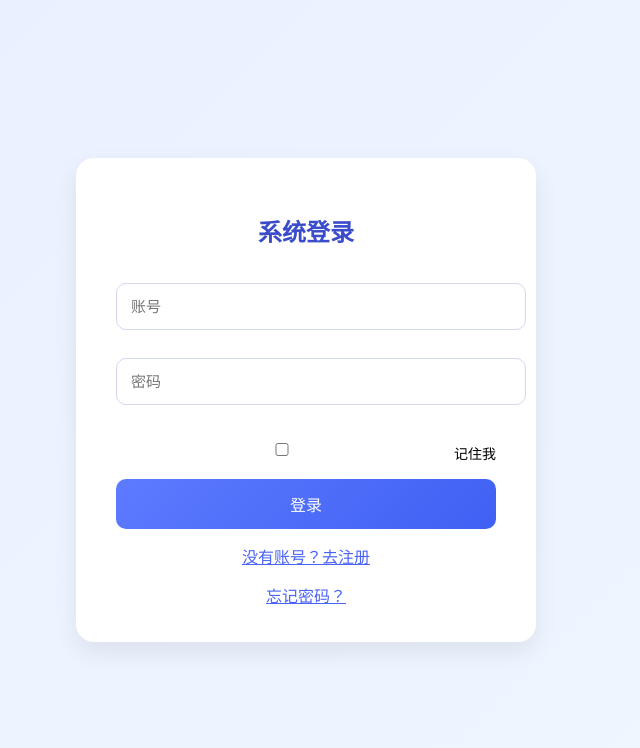
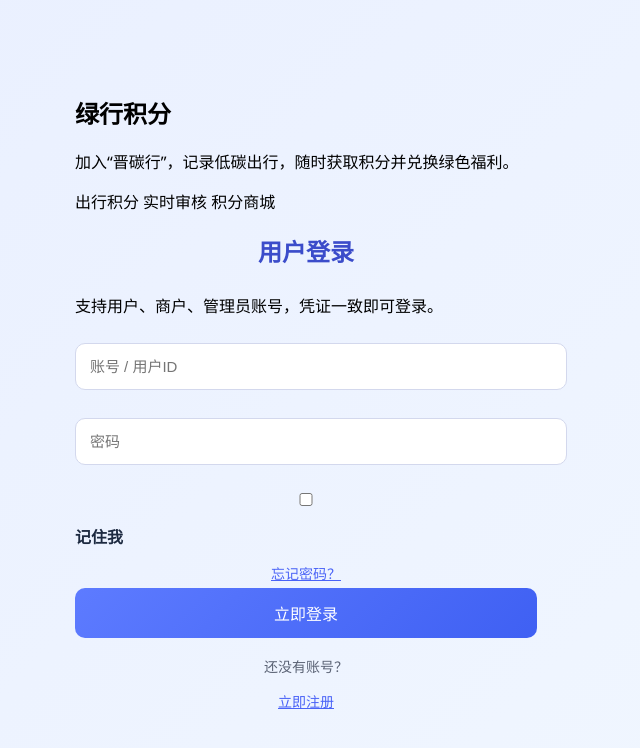
Before and after one commit to hanlinxue/green-points, a Python web app: template templates/index.html in a window 1280 px wide. Shown: the top 748 px of the page, without its empty margins (334-974 px from the left). Run offline with Jinja, Linux system fonts and the light colour scheme; the template is opened without the code that fills it, so the values that code supplies are empty.

Commit message:
Update index.html
优化界面布局

```diff
--- a/templates/index.html
+++ b/templates/index.html
@@ -1,28 +1,49 @@
 <!-- 登录页面 -->
 <!DOCTYPE html>
-<html>
+<html lang="zh">
 <head>
-    <title>登录</title>
-    <link rel="stylesheet" href="style.css">
+  <meta charset="utf-8">
+  <title>登录 - GreenPoints</title>
+  <link rel="stylesheet" href="style.css">
 </head>
 <body>
-<div class="card">
-    <h2>系统登录</h2>
+  <div class="eco-shell">
+    <aside class="eco-illustration">
+      <div class="illustration-content">
+        <h1>绿行积分</h1>
+        <p>加入“晋碳行”，记录低碳出行，随时获取积分并兑换绿色福利。</p>
+        <div class="badge-row">
+          <span class="badge-soft">出行积分</span>
+          <span class="badge-soft">实时审核</span>
+          <span class="badge-soft">积分商城</span>
+        </div>
+        <div class="wave-animation"></div>
+      </div>
+    </aside>
 
-    <input id="login_id" placeholder="账号">
-    <input id="login_password" placeholder="密码" type="password">
+    <section class="eco-form">
+      <div class="form-header">
+        <h2>用户登录</h2>
+        <p>支持用户、商户、管理员账号，凭证一致即可登录。</p>
+      </div>
+      <div class="input-group">
+        <input id="login_id" class="input" placeholder="账号 / 用户ID">
+        <input id="login_password" type="password" class="input" placeholder="密码">
+      </div>
+      <div class="form-actions">
+        <label style="font-weight:600;color:#1d2a41">
+          <input id="rememberMe" type="checkbox" style="margin-right:8px;">记住我
+        </label>
+        <a href="forgot.html" class="link" style="font-size:14px;">忘记密码？</a>
+      </div>
+      <button class="btn" onclick="login()">立即登录</button>
+      <p style="text-align:center;margin-top:18px;font-size:14px;color:#5b6375;">
+        还没有账号？<a href="register.html" class="link">立即注册</a>
+      </p>
+    </section>
+  </div>
 
-    <label style="display:flex;align-items:center;margin-top:10px;font-size:14px; white-space: nowrap;">
-        <input type="checkbox" id="rememberMe" style="margin-right:6px;">
-        记住我
-    </label>
-
-    <button onclick="login()">登录</button>
-
-    <a class="link" href="register.html">没有账号？去注册</a>
-    <a class="link" href="forgot.html">忘记密码？</a>
-</div>
-
-<script src="script.js"></script>
+  <script src="script.js"></script>
+  <script>initLoginPage();</script>
 </body>
 </html>
```
